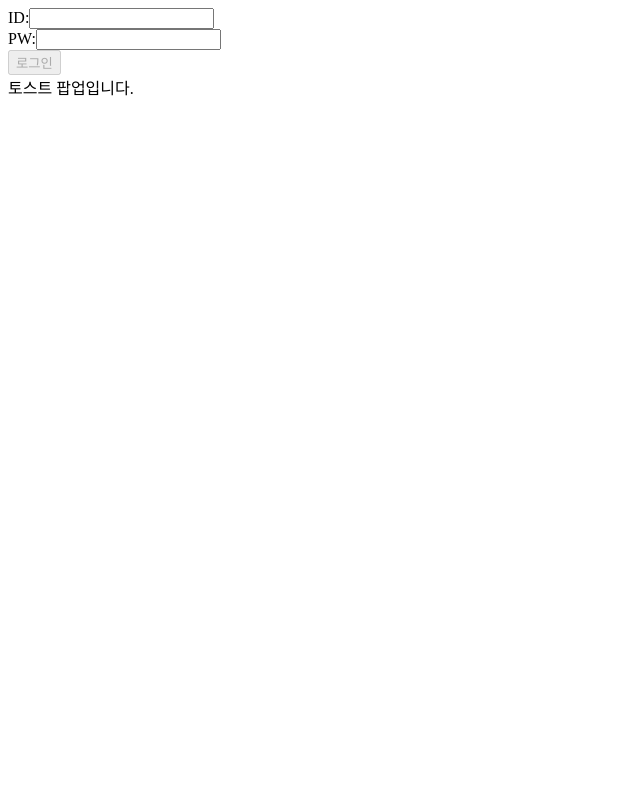
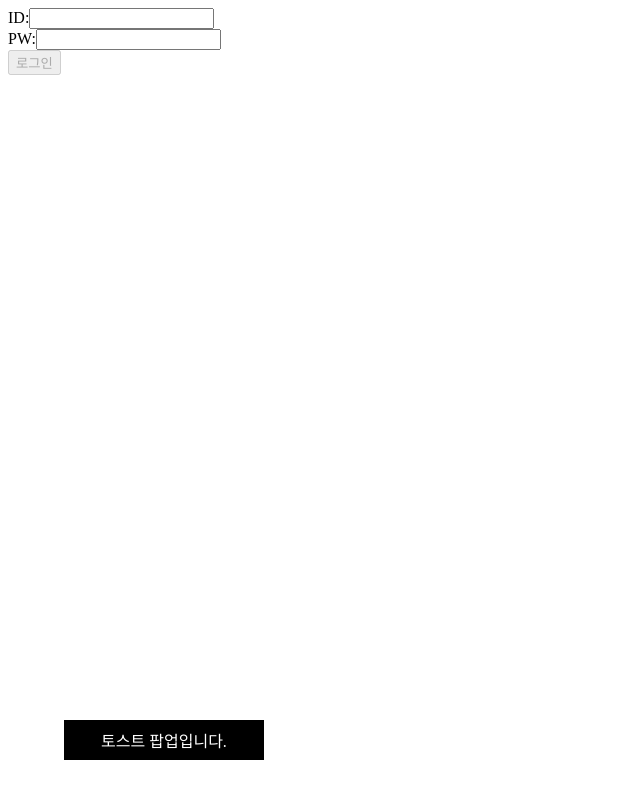
Before and after one commit to sannimdev/vue-fastcampus, a Vue app in the folder vue-form/: page / in a window 1280 px wide. Shown: the whole page, without its empty margins (0-640 px from the left). Built offline with nearby package versions, Linux system fonts and the light colour scheme.

Commit message:
ToastPopup 스타일링

```diff
--- a/vue-form/src/components/ToastPopup.vue
+++ b/vue-form/src/components/ToastPopup.vue
@@ -1,10 +1,24 @@
 <template>
-  <div>토스트 팝업입니다.</div>
+  <div class="toast">토스트 팝업입니다.</div>
 </template>
 
 <script>
 export default {};
 </script>
 
-<style>
+<style scoped>
+/* scoped: 현재 컴포넌트에 한해서만 스타일을 적용한다는 의미 */
+.toast {
+  /* 다른 컴포넌트의 toast클래스는 영향을 주지 않을 것임 */
+  width: 200px;
+  height: 40px;
+  background-color: black;
+  color: white;
+  display: flex;
+  justify-content: center;
+  align-items: center;
+  position: fixed;
+  bottom: 5%;
+  left: 5%;
+}
 </style>
```
